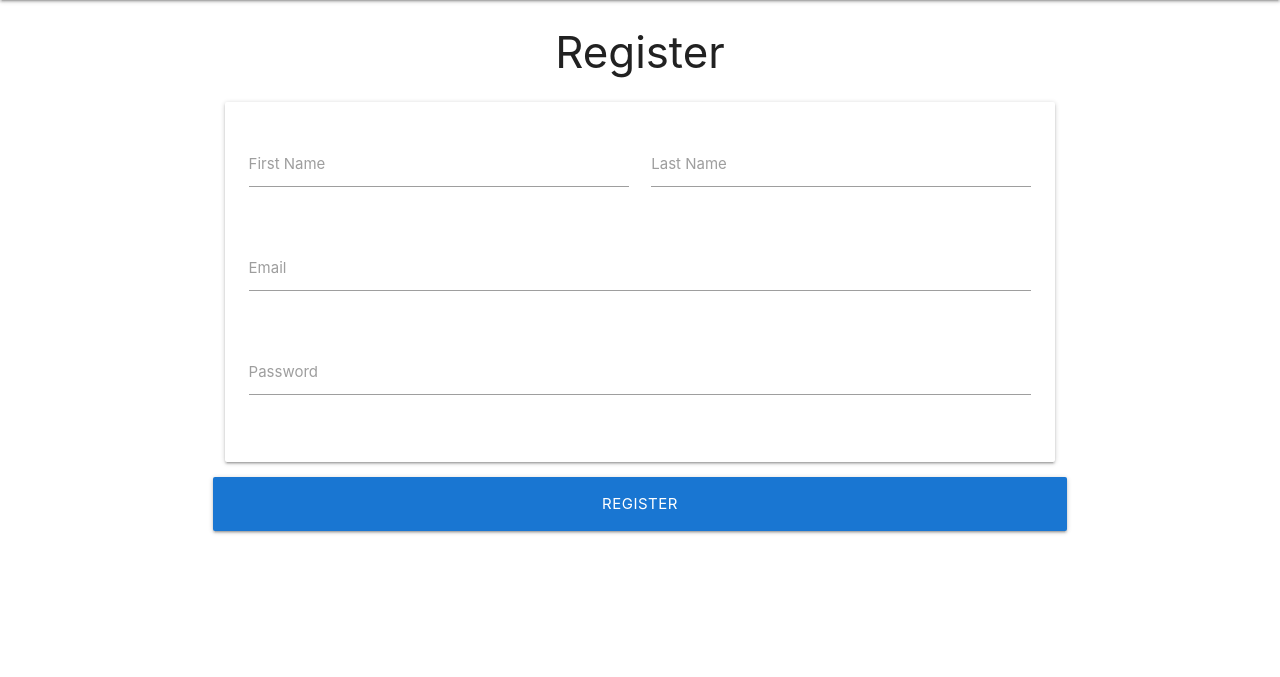
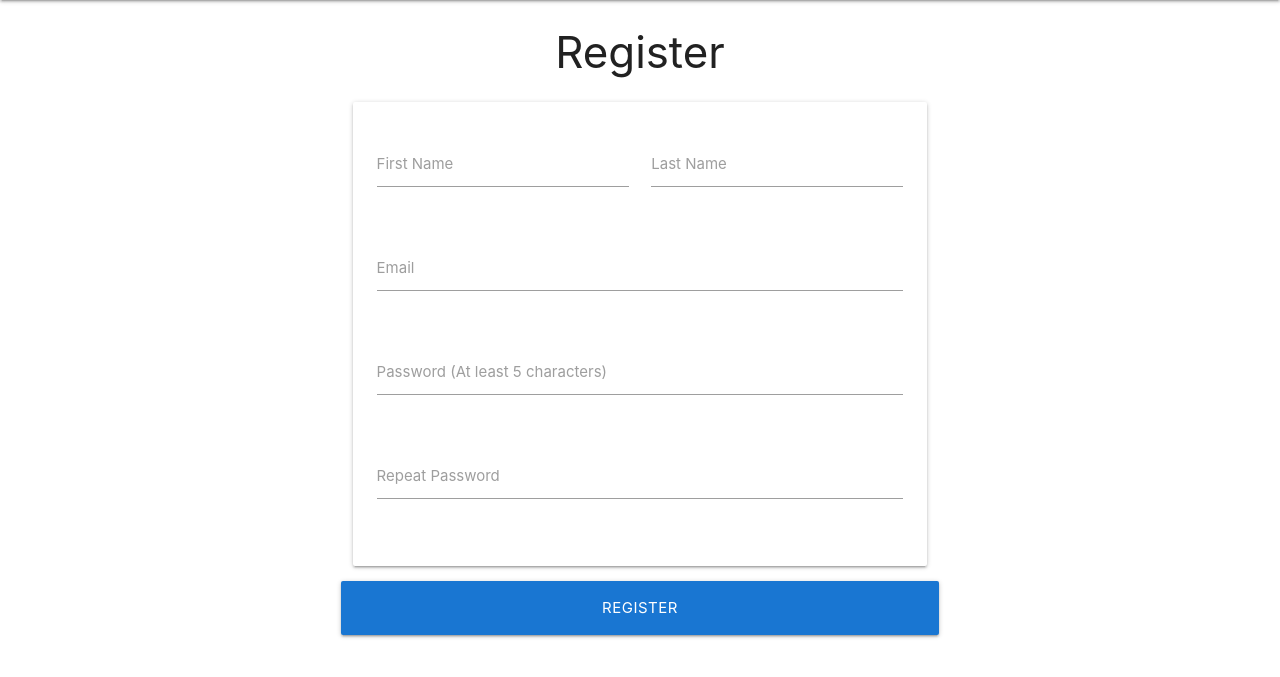
Before and after one commit to spf34/milestone-project-3, a Flask app: page /register in a window 1280 px wide. Shown: the part 64-741 px from the top of the page. Run offline with Flask 2, Linux system fonts and the light colour scheme; some libraries are stand-ins or nearby versions.

Commit message:
Implement registration logic

```diff
--- a/app.py
+++ b/app.py
@@ -18,6 +18,8 @@
 
 mongo = PyMongo(app)
 
+USER_FIELDS = ('first', 'last', 'email')
+
 
 @app.route('/')
 def get_users():
@@ -27,64 +29,39 @@
 
 @app.route('/register', methods=['GET', 'POST'])
 def register():
+    if request.method == 'POST':
+        # check to see whether the email address is already registered
+        existing_user = mongo.db.users.find_one({
+            'email': request.form.get('email').lower()
+            })
+
+        if existing_user:
+            flash('User already exists')
+            # TODO: replace with redirect when working
+            return render_template('register.html')
+
+        # check that password agrees with repeat-password
+        password = request.form.get('password')
+        if password != request.form.get('repeat-password'):
+            flash('Passwords do not match!')
+            # TODO: replace with redirect when working
+            return render_template('register.html')
+
+        # generate user record and add to db
+        user_details = {
+            field: request.form.get(field).lower() for field in USER_FIELDS
+            }
+        password = {
+            'password': generate_password_hash(password)
+            }
+        registration = {**user_details, **password}
+        mongo.db.users.insert_one(registration)
+
+        # put the new user into session cookie
+        session['user'] = registration['email']
+        flash('Registered Successfully!')
     return render_template('register.html')
 
-
-# MONGO_URI = os.environ.get('MONGO_URI')
-# DATABASE = 'OPT'
-# COLLECTION = 'users'
-
-
-# def mongo_connect(url):
-#     try:
-#         conn = pymongo.MongoClient(url)
-#         print('Mongo is connected')
-#         return conn
-#     except pymongo.errors.ConnectionFailure as e:
-#         print(f'Could not connect to MongoDB: {e}')
-
-# pkill -9 python3
-
-# conn = mongo_connect(MONGO_URI)
-
-# coll = conn[DATABASE][COLLECTION]
-
-# sf = {
-#     'first': 'Samuel',
-#     'last': 'Forster',
-#     'email': 'samuel.p.forster@gmail.com',
-#     'user_id': 1,
-#     }
-
-# jl = {
-#     'first': 'Jesse',
-#     'last': 'Livermore',
-#     'email': 'j.livermore@gmail.com',
-#     'user_id': 2,
-#     }
-
-# dh = {
-#     'first':  'David',
-#     'last': 'Harding',
-#     'email': 'david.harding@winton.com',
-#     'user_id': 3,
-#     }
-
-# new_docs = [sf, jl, dh]
-
-# coll.insert_many(new_docs)
-# coll.delete_one(dh)
-
-# coll.update_one({'first': 'David'}, {'$set': {'last': 'X', 'email': 'DavidX@X.com'}})
-
-# documents = coll.find({'first': 'David'})
-
-# documents = coll.find()
-# print(type(documents))
-# print(len(documents))
-
-# for doc in documents:
-#     print(doc)
 
 if __name__ == '__main__':
     app.run(
--- a/templates/base.html
+++ b/templates/base.html
@@ -40,8 +40,20 @@
           </ul>
     </header>
 
-    {% block content %}
-    {% endblock %}
+    <section>
+      {% with messages=get_flashed_messages() %}
+        {% for message in messages %}
+          <div class="row flashes">
+            <h4>{{ message }}</h4>
+          </div>
+        {% endfor %}
+      {% endwith %}
+    </section>
+
+    <main class="container">
+      {% block content %}
+      {% endblock %}
+    </main>
 </body>
 
 <script src="https://code.jquery.com/jquery-3.6.0.min.js" integrity="sha256-/xUj+3OJU5yExlq6GSYGSHk7tPXikynS7ogEvDej/m4=" crossorigin="anonymous"></script>
--- a/templates/register.html
+++ b/templates/register.html
@@ -8,12 +8,12 @@
             <div class="card-panel">
                 <div class="row">
                     <div class="input-field col s6">
-                        <input id="first_name" name="first_name" type="text" class="validate">
-                        <label for="first_name">First Name</label>
+                        <input id="first" name="first" type="text" class="validate">
+                        <label for="first">First Name</label>
                     </div>
                     <div class="input-field col s6">
-                        <input id="last_name" name="last_name" type="text" class="validate">
-                        <label for="last_name">Last Name</label>
+                        <input id="last" name="last" type="text" class="validate">
+                        <label for="last">Last Name</label>
                     </div>
                 </div>
                 <div class="row">
@@ -25,7 +25,14 @@
                 <div class="row">
                     <div class="input-field col s12">
                         <input id="password" name="password" type="password" class="validate">
-                        <label for="password">Password</label>
+                        <label for="password">Password (At least 5 characters)</label>
+                    </div>
+                </div>
+                <div class="row">
+                    <div class="input-field col s12">
+                        <input id="repeat-password" name="repeat-password" type="password" class="validate"
+                        minlength="5" required>
+                        <label for="repeat-password">Repeat Password</label>
                     </div>
                 </div>
             </div>
```
